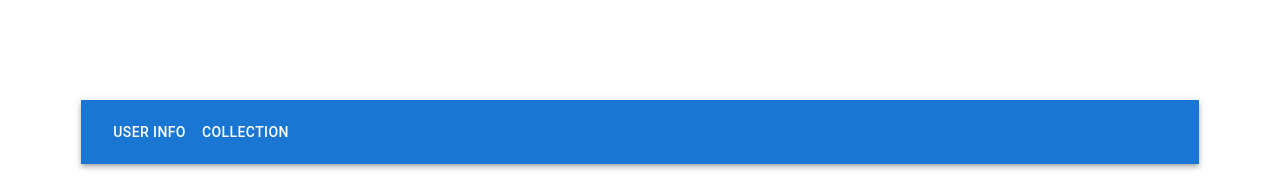
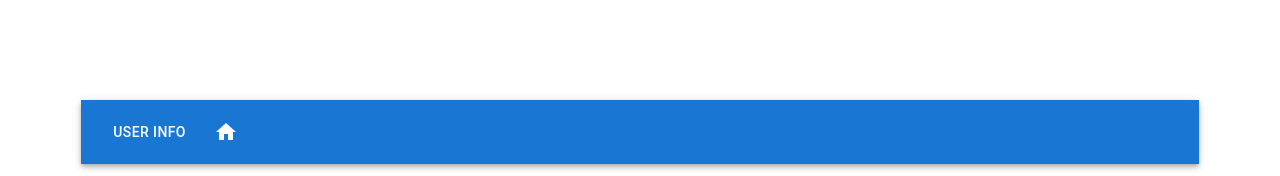
Before and after one commit to pattpjy/playpal_ai, a React (Vite) app: page /user in a window 1280 px wide. Shown: the top 176 px of the page. Built offline with nearby package versions, Linux system fonts and the light colour scheme.

Commit message:
Add home route to navbar

```diff
--- a/src/App.jsx
+++ b/src/App.jsx
@@ -6,8 +6,6 @@ import { Route, Routes } from 'react-router-dom';
 import UserForm from './features/User_form.tsx';
 
 export const App = () => {
-  const [greeting, setGreeting] = useState(true);
-
   const mock_user = {
     userName: 'Sally Salivan',
     userId: '006102102001',
--- a/src/AppBar/NavBar.tsx
+++ b/src/AppBar/NavBar.tsx
@@ -2,7 +2,7 @@ import * as React from 'react';
 import AppBar from '@mui/material/AppBar';
 import Box from '@mui/material/Box';
 import Toolbar from '@mui/material/Toolbar';
-
+import HomeIcon from '@mui/icons-material/Home';
 import Button from '@mui/material/Button';
 
 export default function NavBar() {
@@ -13,7 +13,10 @@ export default function NavBar() {
           <Button content='a' href='/user' color='inherit'>
             User Info
           </Button>
-          <Button color='inherit'>Collection</Button>
+          {/* <Button color='inherit'>Collection</Button> */}
+          <Button content='a' href='/' color='inherit'>
+            <HomeIcon />
+          </Button>
         </Toolbar>
       </AppBar>
     </Box>
--- a/src/features/Chat/Chat.tsx
+++ b/src/features/Chat/Chat.tsx
@@ -101,8 +101,8 @@ export const Chat: React.FC<{ user: User }> = ({ user }) => {
     <>
       {greeting && (
         <p>
-          Hello there {current_user.userName}! I can help you find some fun
-          activities for {current_user.childName}. Just start typing...
+          Hello there {user.userName}! I can help you find some fun activities
+          for {user.childName}. Just start typing...
         </p>
       )}
       <PromptForm onSubmit={handleFormData} />
```
